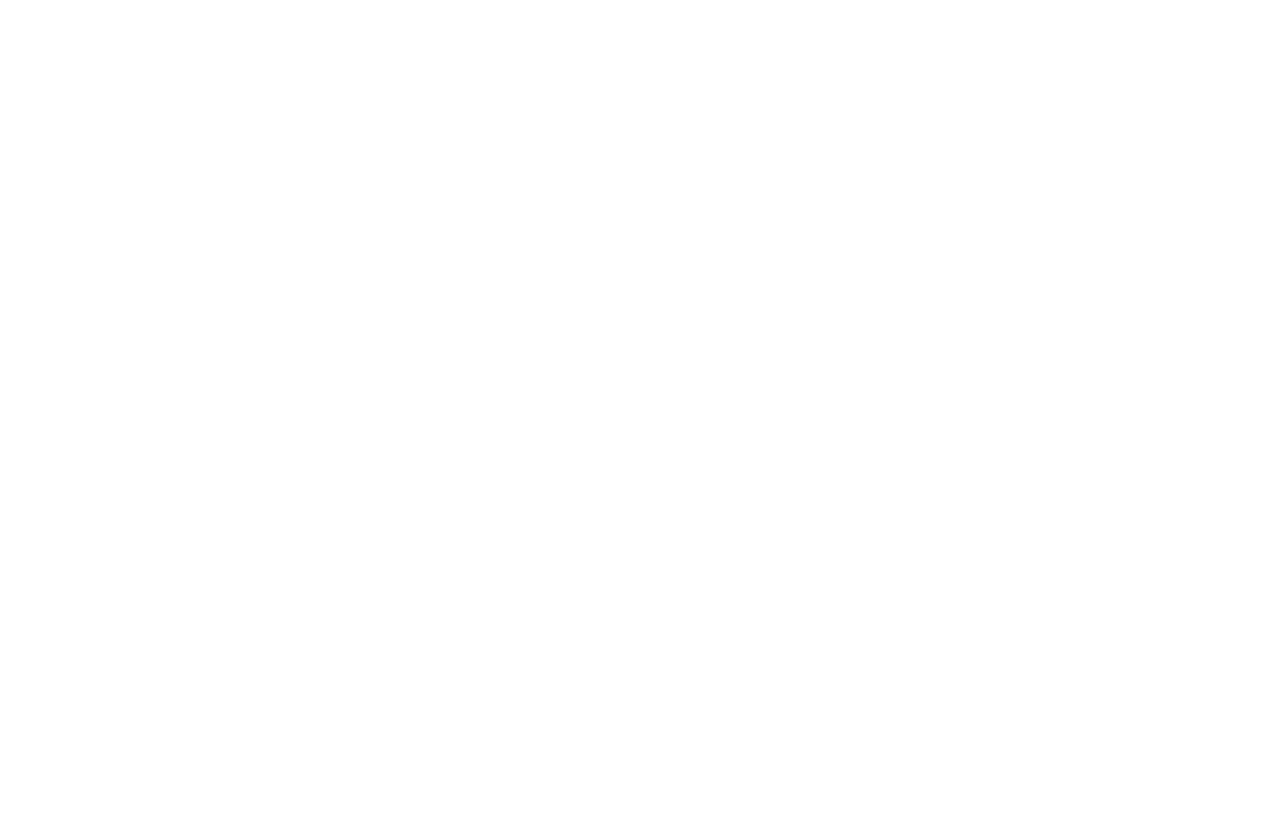
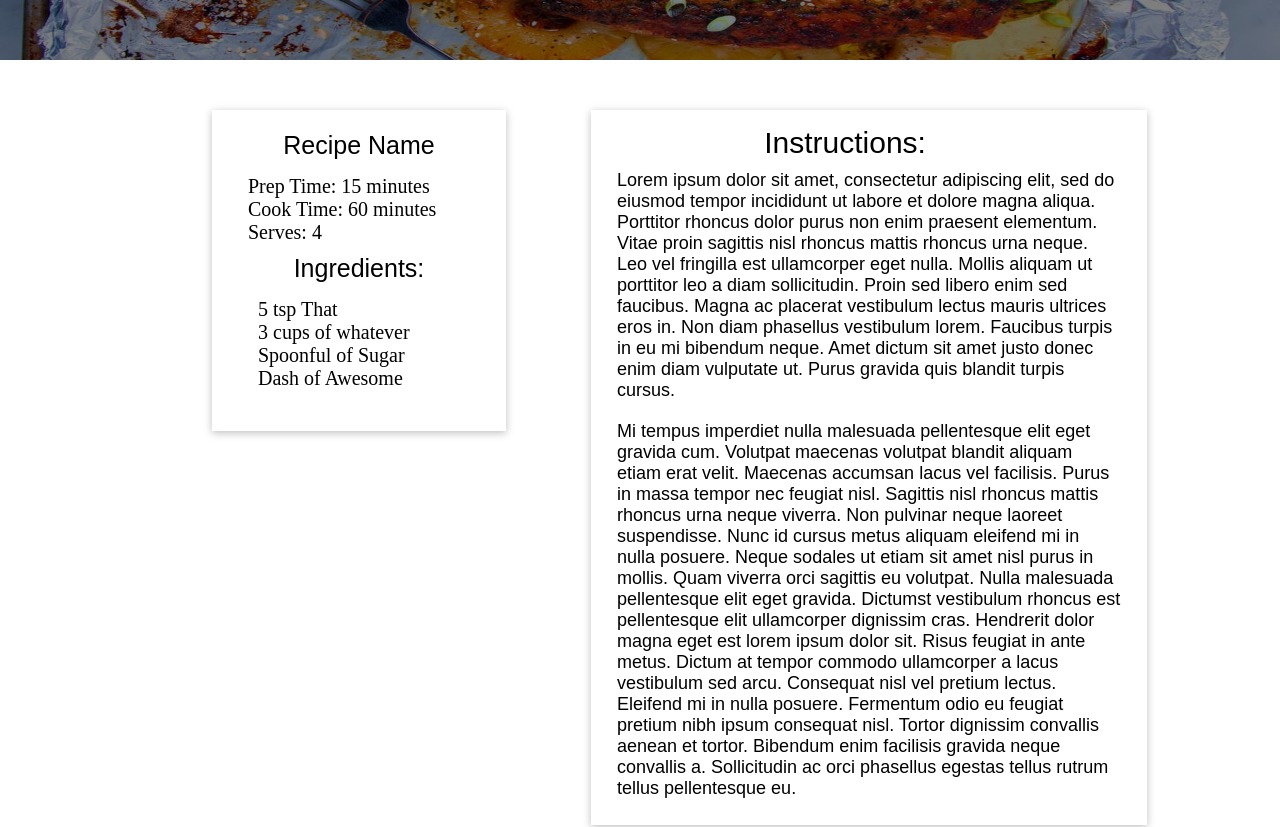
Before and after one commit to JaclynFoster/recipe-app, a React (Create React App) app: page /recipe/3 in a window 1280 px wide. Shown: the part 400-1227 px from the top of the page. Before the commit the page ends 800 px from the top, so only its background shows below. Built offline with nearby package versions, Linux system fonts and the light colour scheme; no server answers.

Commit message:
finished part 3 except for number 5

```diff
--- a/src/UI/RecipeCard.css
+++ b/src/UI/RecipeCard.css
@@ -1,3 +1,4 @@
+
 .card {
     width: 350px;
     height: 450px;
--- a/src/UI/RecipeCard.js
+++ b/src/UI/RecipeCard.js
@@ -1,18 +1,23 @@
 import React from 'react'
 import recipeImage from '.././UI/recipe.jpeg'
 import '../UI/RecipeCard.css'
+import { useNavigate } from 'react-router-dom'
 
-const RecipeCard = ({ recipes }) => {
-  // {recipes.map(item => {
+const RecipeCard = ({ recipe }) => {
+    const navigate = useNavigate()
+    const seeMore = () => {
+        navigate(`/recipe/${recipe.recipe_id}`)
+    }
+
 
   return (
     <div className="card">
-      <img className="image" src={recipeImage} />
-      <h3 className="name">Jamaican Jerk Chicken</h3>
-      <button className="more">See More</button>
+      <img className="image" src={recipe.image_url} />
+      <h3 className="name">{recipe.recipe_name}</h3>
+      <button onClick={() => seeMore()}className="more">See More</button>
     </div>
   )
-  // })}
+
 }
 
 export default RecipeCard
--- /dev/null
+++ b/src/components/detailComponents/DetailScreen.css
@@ -0,0 +1,95 @@
+.detail {
+    display: flex;
+    flex-direction: column;
+    justify-content: space-between;
+
+}
+.detail-container {
+    display: flex;
+    flex-direction: row;
+    flex-wrap: nowrap;
+    margin-left: 15%;
+    padding: 20px;
+}
+.detail-image {
+    height: 400px;
+    width: 100%;
+    filter: brightness(50%);
+}
+
+.ingredients-container {
+   height:fit-content;
+    box-shadow: 0 2px 8px rgba(0, 0, 0, 0.25);
+    background-color: white;
+    width: 25%;
+    text-align: center;
+    margin-top: 30px;
+    margin-right: 40px;
+   padding: 1rem;
+}
+
+.instructions {
+    width: 500px;
+    text-align: center;
+    background-color: grey;
+    box-shadow: rgba(0, 0, 0, 0.24) 0px 3px 8px;
+    margin-left: 25px;
+}
+.cooktime {
+    display: flex;
+    flex-direction: column;
+    flex-wrap: nowrap;
+    padding: 15px;
+    margin-top: 20px;
+}
+
+.ingredients {
+    display: flex;
+    flex-direction: column;
+    flex-wrap: nowrap;
+    padding: 25px;
+}
+
+span {
+    text-align: left;
+    padding-left: 5px;
+    font-size: 20px;
+}
+
+.name {
+    color: black;
+    font-family: sans-serif;
+    font-size: 30px;
+    padding: 15px;
+
+}
+
+.instructions {
+    padding: 1rem ;
+    box-shadow: 0 2px 8px rgba(0, 0, 0, 0.25);
+    background-color: white;
+    width: 50%;
+    text-align: left;
+    margin-top: 30px;
+    margin-left: 45px;
+    display: flex;
+    flex-direction: column;
+    flex-wrap: nowrap;
+    justify-content: space-around;
+
+}
+
+p {
+    font-size: 18px;
+    font-family: sans-serif;
+    margin: 10px;
+    white-space: pre-wrap;
+}
+
+
+.instruct-title {
+    font-family: sans-serif;
+    color: black;
+    font-size: 30px;
+    margin-left: 30%;
+}
--- a/src/components/detailComponents/DetailScreen.jsx
+++ b/src/components/detailComponents/DetailScreen.jsx
@@ -1,11 +1,86 @@
 import React from 'react'
+import { useEffect, useState } from 'react'
+import axios from 'axios'
+import salmon from '../../assets/salmon.jpg'
+import './DetailScreen.css'
+import { useParams } from 'react-router-dom'
 
-const DetailScreen = () => {
+const DetailScreen = ({ recipe, setRecipes }) => {
+  const { id } = useParams()
+  const getDetails = () => {
+    axios
+      .get(`/recipes/${id}`)
+      .then(res => {
+        setRecipes(res.data)
+        console.log(res.data)
+      })
+      .catch(err => {
+        console.log('error on getDetails:', err)
+      })
+  }
+
+  useEffect(() => {
+    getDetails()
+  })
+
   return (
-    <section>
-      {/* Welcome to the details page! This page will be reusable. Follow instructions to know what to do here. */}
+    <section className="detail">
+      <img className="detail-image" src={salmon} />
+
+      <div className="detail-container">
+        <div className="ingredients-container">
+          <div className="cooktime">
+            <h1 className="name">Recipe Name</h1>
+            <span>Prep Time: 15 minutes</span>
+            <span>Cook Time: 60 minutes</span>
+            <span>Serves: 4</span>
+          </div>
+          <div className="ingredients">
+            <h1 className="name">Ingredients:</h1>
+
+            <span>5 tsp That</span>
+            <span>3 cups of whatever</span>
+            <span>Spoonful of Sugar</span>
+            <span>Dash of Awesome</span>
+          </div>
+        </div>
+        <div className="instructions">
+          <h1 className="instruct-title">Instructions:</h1>
+
+          <p>
+            Lorem ipsum dolor sit amet, consectetur adipiscing elit, sed do
+            eiusmod tempor incididunt ut labore et dolore magna aliqua.
+            Porttitor rhoncus dolor purus non enim praesent elementum. Vitae
+            proin sagittis nisl rhoncus mattis rhoncus urna neque. Leo vel
+            fringilla est ullamcorper eget nulla. Mollis aliquam ut porttitor
+            leo a diam sollicitudin. Proin sed libero enim sed faucibus. Magna
+            ac placerat vestibulum lectus mauris ultrices eros in. Non diam
+            phasellus vestibulum lorem. Faucibus turpis in eu mi bibendum neque.
+            Amet dictum sit amet justo donec enim diam vulputate ut. Purus
+            gravida quis blandit turpis cursus.
+          </p>
+          <p>
+            Mi tempus imperdiet nulla malesuada pellentesque elit eget gravida
+            cum. Volutpat maecenas volutpat blandit aliquam etiam erat velit.
+            Maecenas accumsan lacus vel facilisis. Purus in massa tempor nec
+            feugiat nisl. Sagittis nisl rhoncus mattis rhoncus urna neque
+            viverra. Non pulvinar neque laoreet suspendisse. Nunc id cursus
+            metus aliquam eleifend mi in nulla posuere. Neque sodales ut etiam
+            sit amet nisl purus in mollis. Quam viverra orci sagittis eu
+            volutpat. Nulla malesuada pellentesque elit eget gravida. Dictumst
+            vestibulum rhoncus est pellentesque elit ullamcorper dignissim cras.
+            Hendrerit dolor magna eget est lorem ipsum dolor sit. Risus feugiat
+            in ante metus. Dictum at tempor commodo ullamcorper a lacus
+            vestibulum sed arcu. Consequat nisl vel pretium lectus. Eleifend mi
+            in nulla posuere. Fermentum odio eu feugiat pretium nibh ipsum
+            consequat nisl. Tortor dignissim convallis aenean et tortor.
+            Bibendum enim facilisis gravida neque convallis a. Sollicitudin ac
+            orci phasellus egestas tellus rutrum tellus pellentesque eu.
+          </p>
+        </div>
+      </div>
     </section>
-  );
-};
+  )
+}
 
-export default DetailScreen;
+export default DetailScreen
--- a/src/components/homeComponents/HomeScreen.css
+++ b/src/components/homeComponents/HomeScreen.css
@@ -28,3 +28,10 @@
 
 
 }
+.card-container {
+    display: grid;
+    grid-template-columns: 1fr 1fr 1fr;
+    grid-template-rows: 1fr 1fr 1fr;
+    grid-row-gap: 50px;
+    grid-column-gap: 50px;
+}
--- a/src/components/homeComponents/HomeScreen.jsx
+++ b/src/components/homeComponents/HomeScreen.jsx
@@ -58,9 +58,14 @@ const HomeScreen = () => {
         />
       </div>
 
+      <div className="card-container">
       {checkFilter().map(recipe => {
-        return <RecipeCard recipe={recipe} />
+        return (
+        <RecipeCard recipe={recipe} />
+        )
       })}
+      <RecipeCard recipe={recipe} />
+      </div>
     </div>
   )
 }
```
